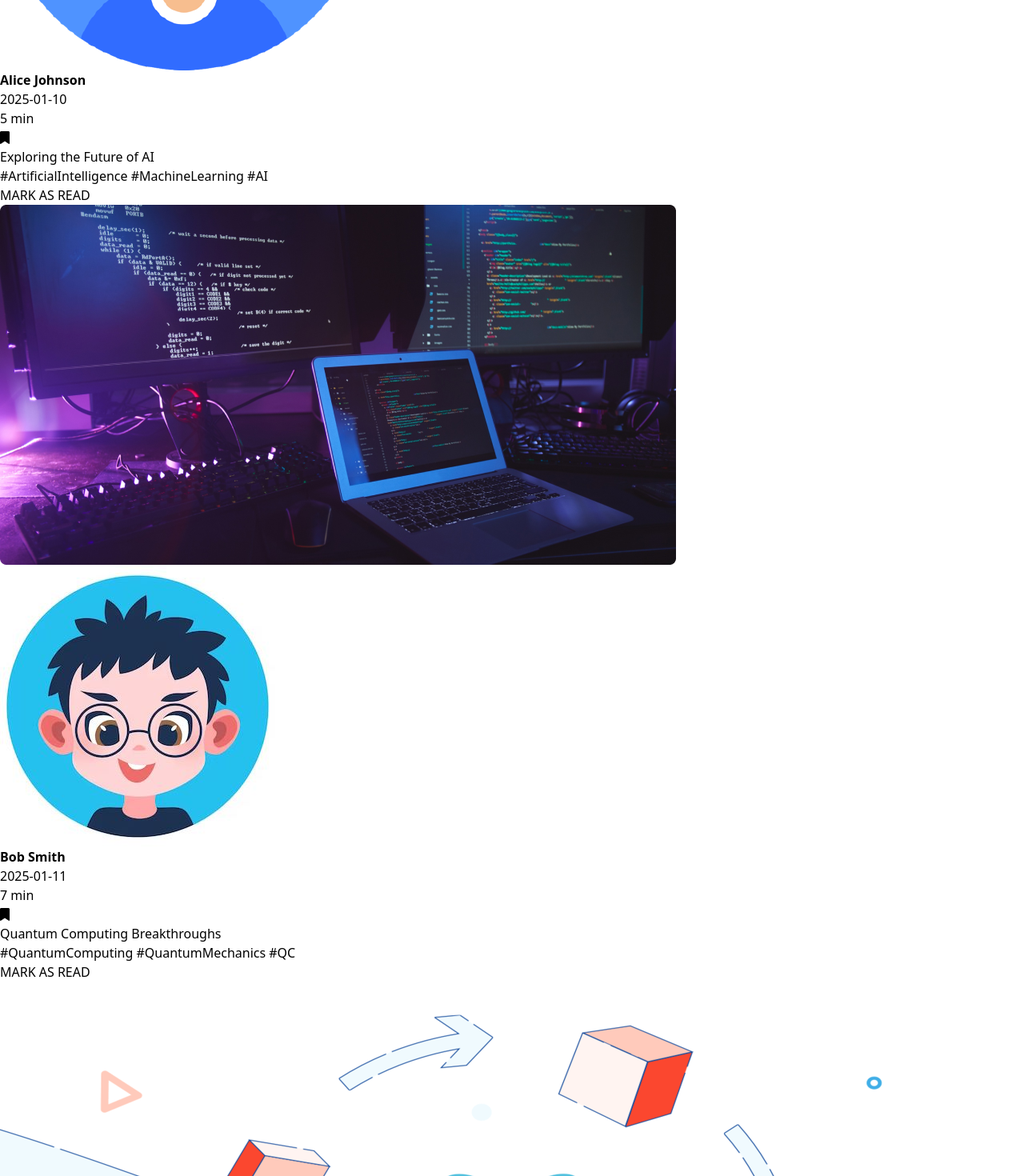
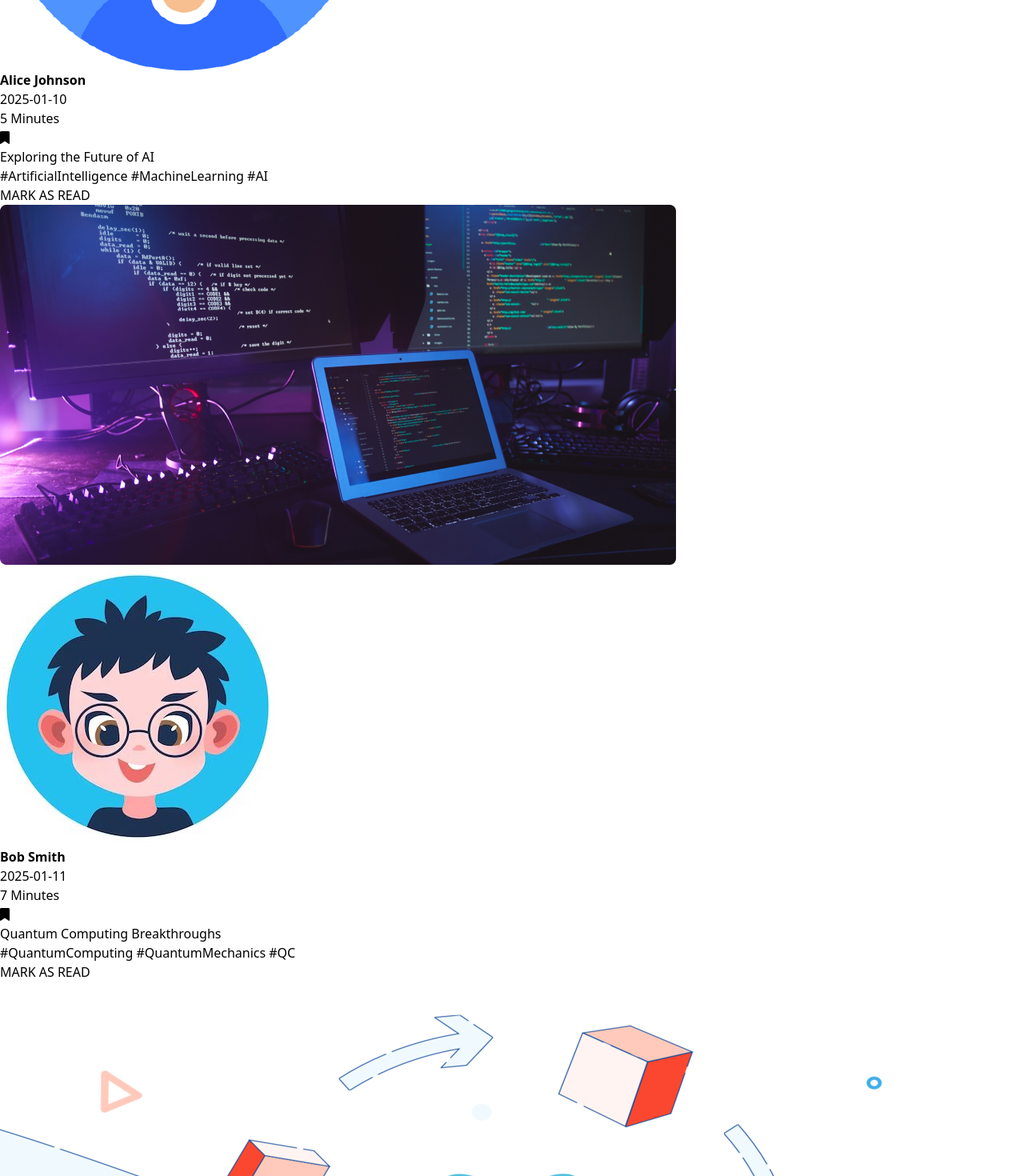
Before and after one commit to KINGALVI/Knowledge-Cafe, a React (Vite) app: page / in a window 1280 px wide. Shown: the part 1540-3010 px from the top of the page at 80% size. Built offline with nearby package versions, Linux system fonts and the light colour scheme.

Commit message:
edited some code

```diff
--- a/src/App.json
+++ b/src/App.json
@@ -6,7 +6,7 @@
         "cover": "Exploring the Future of AI",
         "cover_image": "/knowledge-cafe-project-image/images/1.jpg",
         "posted_date": "2025-01-10",
-        "reading_time": "5 min",
+        "reading_time": 5,
         "hashtags": "#ArtificialIntelligence #MachineLearning #AI"
     },
     {
@@ -16,7 +16,7 @@
         "cover": "Quantum Computing Breakthroughs",
         "cover_image": "/knowledge-cafe-project-image/images/2.png",
         "posted_date": "2025-01-11",
-        "reading_time": "7 min",
+        "reading_time": 7,
         "hashtags": "#QuantumComputing #QuantumMechanics #QC"
     },
     {
@@ -26,7 +26,7 @@
         "cover": "The New Era of Cybersecurity",
         "cover_image": "/knowledge-cafe-project-image/images/3.png",
         "posted_date": "2025-01-12",
-        "reading_time": "10 min",
+        "reading_time": 10,
         "hashtags": "#CyberSecurity #InfoSec #CyberSec"
     },
     {
@@ -36,7 +36,7 @@
         "cover": "Blockchain Revolution",
         "cover_image": "/knowledge-cafe-project-image/images/4.jpg",
         "posted_date": "2025-01-13",
-        "reading_time": "8 min",
+        "reading_time": 8,
         "hashtags": "#Blockchain #Cryptocurrency #BlockchainTech"
     }
 ]
--- a/src/App.jsx
+++ b/src/App.jsx
@@ -1,15 +1,20 @@
 import { useState } from 'react'
-import BlogsList from './Components/Blogs-Components/Blog-List'
+import BlogsList from './Components/Blogs/Blog-List'
 import Bookmarks from './Components/Bookmark/Bookmarks'
 import Header from './Components/Header/Header'
 
 function App() {
 
   const [Bookmark, setBookmarks] = useState([]);
+  const [readingTime, setReadingTime] = useState(0);
 
   const handelBooksmarks = Blogs => {
     const newBookmarks = [...Bookmark, Blogs]
     setBookmarks(newBookmarks)
+  }
+  const handelMarkAsRead = time => {
+    const newReadingTime = readingTime + time;
+    setReadingTime(newReadingTime);
   }
 
   return (
@@ -18,8 +23,8 @@ function App() {
       <Header></Header>
 
       <section className='md:flex'>
-        <BlogsList handelBooksmarks={handelBooksmarks}></BlogsList>
-        <Bookmarks Bookmark={Bookmark}></Bookmarks>
+        <BlogsList handelBooksmarks={handelBooksmarks} handelMarkAsRead={handelMarkAsRead}></BlogsList>
+        <Bookmarks Bookmark={Bookmark} readingTime={readingTime}></Bookmarks>
       </section>
 
     </>
--- a/src/Components/Blogs-Components/Blog-List.jsx
+++ b/src/Components/Blogs/Blog-List.jsx
@@ -2,7 +2,7 @@ import { useEffect, useState } from "react";
 import PropTypes from 'prop-types';
 import BlogSection from "./Blog-Section";
 
-const BlogsList = ({ handelBooksmarks }) => {
+const BlogsList = ({ handelBooksmarks , handelMarkAsRead }) => {
 
     const [API, laodAPI] = useState([]);
 
@@ -15,7 +15,7 @@ const BlogsList = ({ handelBooksmarks }) => {
     return (
         <>
             <section className="md:w-2/3">
-                {API.map(Blog => <BlogSection key={Blog.id} Blogs={Blog} handelBooksmarks={handelBooksmarks}></BlogSection>)}
+                {API.map(Blog => <BlogSection key={Blog.id} Blogs={Blog} handelBooksmarks={handelBooksmarks} handelMarkAsRead={handelMarkAsRead}></BlogSection>)}
             </section>
         </>
     );
@@ -23,7 +23,8 @@ const BlogsList = ({ handelBooksmarks }) => {
 };
 
 BlogsList.propTypes = {
-    handelBooksmarks: PropTypes.func
+    handelBooksmarks: PropTypes.func,
+    handelMarkAsRead: PropTypes.func
 }
 
 export default BlogsList;
--- a/src/Components/Blogs-Components/Blog-Section.jsx
+++ b/src/Components/Blogs/Blog-Section.jsx
@@ -3,7 +3,7 @@ import { FontAwesomeIcon } from '@fortawesome/react-fontawesome';
 import { faBookmark } from '@fortawesome/free-solid-svg-icons';
 
 
-const BlogSection = ({ Blogs, handelBooksmarks }) => {
+const BlogSection = ({ Blogs, handelBooksmarks, handelMarkAsRead }) => {
     const { cover_image, author_image, author_name, posted_date, reading_time, cover, hashtags } = Blogs
     return (
         <>
@@ -18,13 +18,15 @@ const BlogSection = ({ Blogs, handelBooksmarks }) => {
                         </div>
                     </div>
                     <div className='flex items-center gap-2' onClick={() => handelBooksmarks(Blogs)}>
-                        <p>{reading_time}</p>
+                        <p>{reading_time} Minutes</p>
                         <FontAwesomeIcon className='h-5 w-5' icon={faBookmark} />
                     </div>
                 </div>
                 <h2 className='text-4xl font-bold m-5'> {cover}</h2>
                 <div className='tracking-widest m-5'> {hashtags} </div>
-                <button className='bg-blue-500 hover:bg-blue-700 text-white font-bold py-2 px-4 rounded m-5'>MARK AS READ</button>
+                <button
+                    onClick={() => handelMarkAsRead(reading_time)}
+                    className='bg-blue-500 hover:bg-blue-700 text-white font-bold py-2 px-4 rounded m-5'>MARK AS READ</button>
             </section>
         </>
     );
@@ -32,7 +34,8 @@ const BlogSection = ({ Blogs, handelBooksmarks }) => {
 
 BlogSection.propTypes = {
     Blogs: PropTypes.object,
-    handelBooksmarks: PropTypes.func
+    handelBooksmarks: PropTypes.func,
+    handelMarkAsRead: PropTypes.func
 }
 
 export default BlogSection;
--- a/src/Components/Bookmark/Bookmarks-List.jsx
+++ b/src/Components/Bookmark/Bookmarks-List.jsx
@@ -4,7 +4,7 @@ const BookmarksList = ({ Bookmark }) => {
     const { cover } = Bookmark
     return (
         <div className="bg-slate-200 p-4 m-4 rounded-xl">
-            <h1 className="text-2xl">{cover}</h1>
+            <h1 className="text-2xl text-center">{cover}</h1>
         </div>
     );
 };
--- a/src/Components/Bookmark/Bookmarks.jsx
+++ b/src/Components/Bookmark/Bookmarks.jsx
@@ -1,21 +1,28 @@
 import PropTypes from "prop-types";
 import BookmarksList from "./Bookmarks-List";
 
-const Bookmark = ({ Bookmark }) => {
+const Bookmark = ({ Bookmark, readingTime }) => {
     return (
         <>
-            <section className="md:w-1/3 p-5 bg-gray-300 rounded-xl">
+            <section className="md:w-1/3 p-3 bg-gray-300 rounded-xl">
+
+                <h1 className="text-4xl text-center">Reading Time : {readingTime} Minutes</h1>
+                <br /><br />
                 <h1 className="text-3xl text-center">Bookmarked Blogs : {Bookmark.length}</h1>
+
                 {
                     Bookmark.map(Bookmark => <BookmarksList key={Bookmark.id} Bookmark={Bookmark}></BookmarksList>)
                 }
+
             </section>
         </>
     );
 };
 
 Bookmark.propTypes = {
-    Bookmark: PropTypes.object
+    Bookmark: PropTypes.array,
+    readingTime: PropTypes.number
+
 }
 
 export default Bookmark;
```
